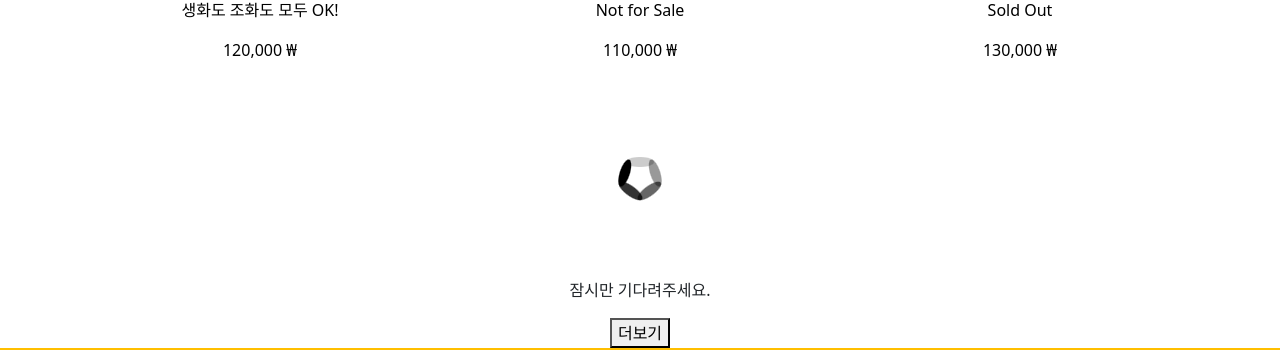
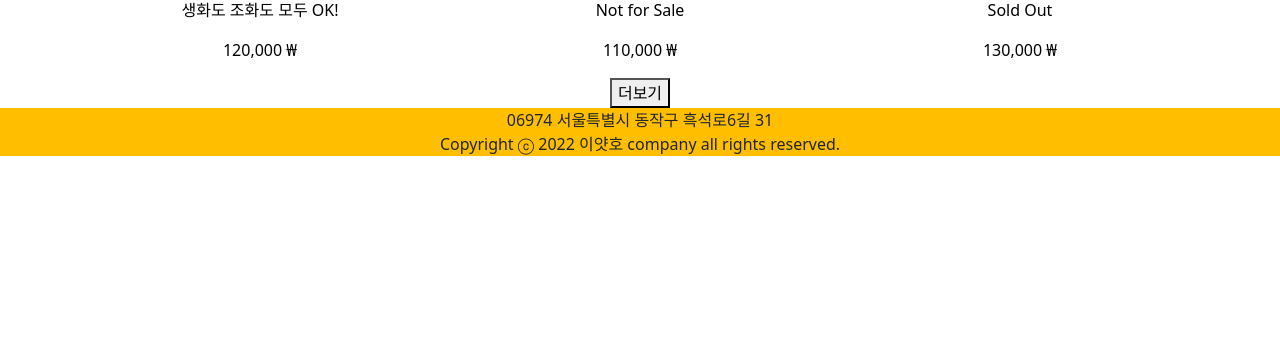
Before and after one commit to ej-rarus/shop, a React (Create React App) app: page / in a window 1280 px wide. Shown: the part 860-1210 px from the top of the page. After the commit the page ends 1016 px from the top, so only its background shows below. Built offline with nearby package versions, Linux system fonts and the light colour scheme.

Commit message:
로딩 스피너 수정

```diff
--- a/src/App.js
+++ b/src/App.js
@@ -73,13 +73,11 @@ function App() {
                   })}
                 </div>
               </div>
-              <Loadingspinner></Loadingspinner>
+              <Loadingspinner loadingmode={loadingmode}></Loadingspinner>
               <button onClick={() => {
                 setSeemore(seemore+1)
                 // 로딩중 UI 표시
-                {
-                  console.log(444444)
-                }
+                setLoadingmode(true)
                 axios.get('https://codingapple1.github.io/shop/data' + (seemore+1) + '.json')
                 .then((result)=>{
                   console.log(result.data);
@@ -87,10 +85,12 @@ function App() {
                   setShoes(anotherShoes);
                   console.log(shoes);
                   // 로딩중 UI 숨기기
+                  setLoadingmode(false)
                  })
                 .catch(()=>{
                   console.log('실패했다');
                   // 로딩중 UI 숨기기
+                  setLoadingmode(false)
 
                 })
 
--- a/src/components/Loading.js
+++ b/src/components/Loading.js
@@ -3,10 +3,14 @@ import React from "react";
 
 function Loadingspinner(props) {
     return(
-        <div>
-            <img src= {process.env.PUBLIC_URL + "/images/LoadingSpinner.gif"} alt=""></img>
-            <p>잠시만 기다려주세요.</p>
-        </div>
+        props.loadingmode == true ?
+            (
+                <div>
+                    <img src= {process.env.PUBLIC_URL + "/images/LoadingSpinner.gif"} alt=""></img>
+                    <p>잠시만 기다려주세요.</p>
+                </div>
+            ) : null
+
     )
 }
 
```
